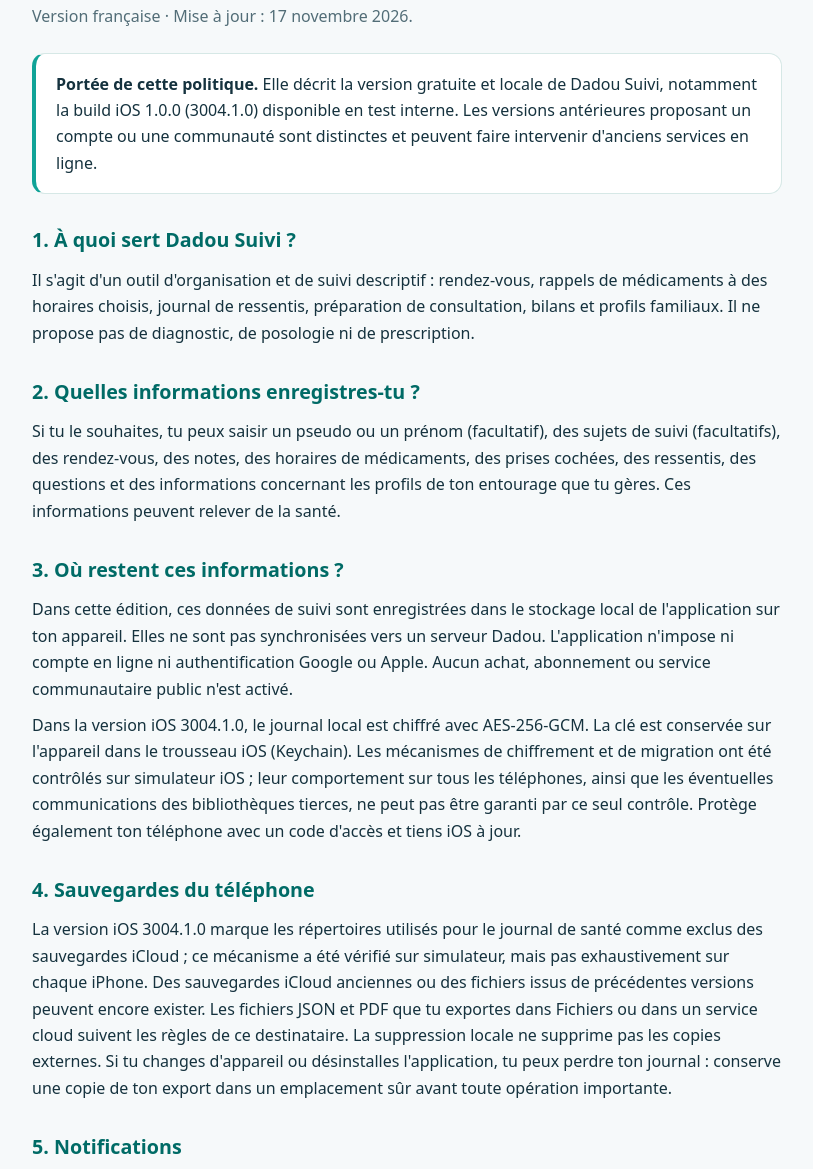
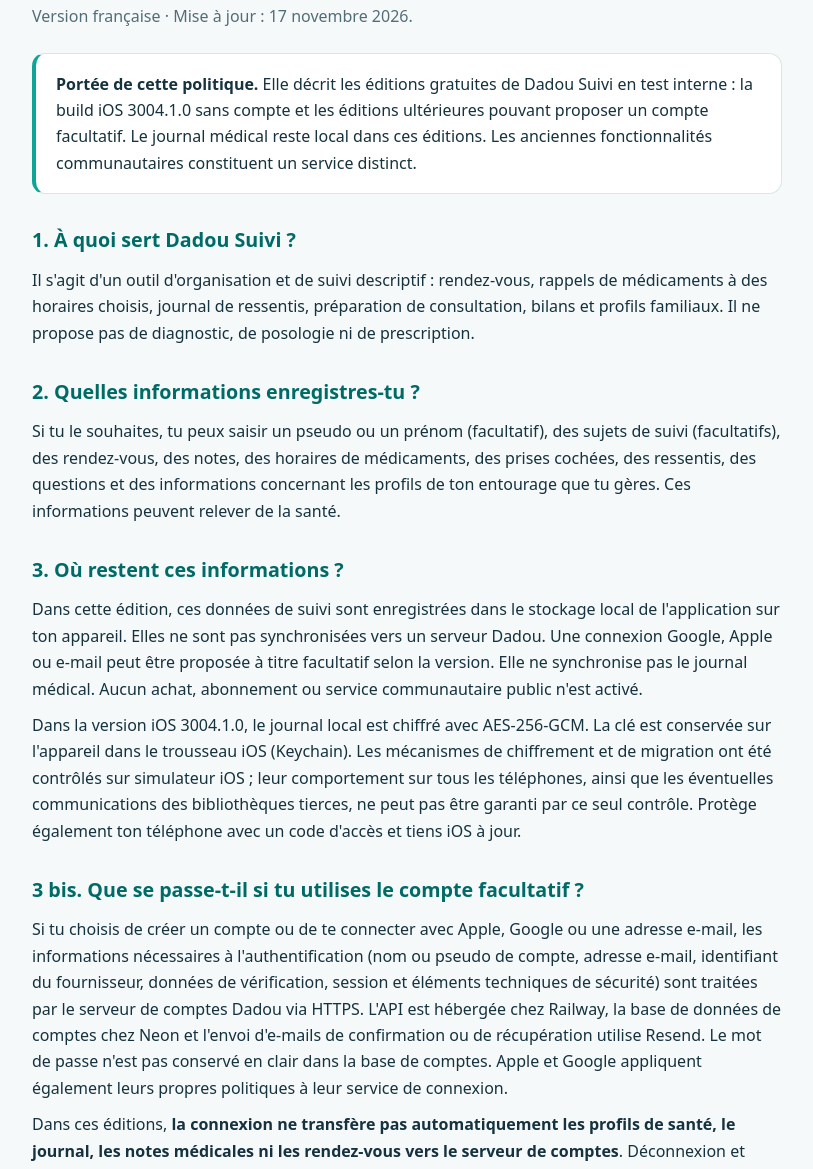
Before and after one commit to dadouloup/dadou-suivi-infos, a plain HTML site: page confidentialite/index.html in a window 1280 px wide. Shown: the part 205-1374 px from the top of the page, without its empty margins (233-1046 px from the left). Drawn offline with Linux system fonts and the light colour scheme.

Commit message:
docs(dadou): disclose optional Apple Google email account processing separately from local medical notes

```diff
--- a/confidentialite/index.html
+++ b/confidentialite/index.html
@@ -23,14 +23,17 @@ footer{border-top:1px solid #d9e7e9;margin-top:42px;padding-top:22px;font-size:.
 <nav><a href="../">← Dadou Suivi</a><span class="pill">Politique de confidentialité</span></nav>
 <h1>Comment sont utilisées tes données ?</h1>
 <p class="muted">Version française · Mise à jour : 17 novembre 2026.</p>
-<div class="notice"><strong>Portée de cette politique.</strong> Elle décrit la version gratuite et locale de Dadou Suivi, notamment la build iOS 1.0.0 (3004.1.0) disponible en test interne. Les versions antérieures proposant un compte ou une communauté sont distinctes et peuvent faire intervenir d'anciens services en ligne.</div>
+<div class="notice"><strong>Portée de cette politique.</strong> Elle décrit les éditions gratuites de Dadou Suivi en test interne : la build iOS 3004.1.0 sans compte et les éditions ultérieures pouvant proposer un compte facultatif. Le journal médical reste local dans ces éditions. Les anciennes fonctionnalités communautaires constituent un service distinct.</div>
 <h2>1. À quoi sert Dadou Suivi ?</h2>
 <p>Il s'agit d'un outil d'organisation et de suivi descriptif : rendez-vous, rappels de médicaments à des horaires choisis, journal de ressentis, préparation de consultation, bilans et profils familiaux. Il ne propose pas de diagnostic, de posologie ni de prescription.</p>
 <h2>2. Quelles informations enregistres-tu ?</h2>
 <p>Si tu le souhaites, tu peux saisir un pseudo ou un prénom (facultatif), des sujets de suivi (facultatifs), des rendez-vous, des notes, des horaires de médicaments, des prises cochées, des ressentis, des questions et des informations concernant les profils de ton entourage que tu gères. Ces informations peuvent relever de la santé.</p>
 <h2>3. Où restent ces informations ?</h2>
-<p>Dans cette édition, ces données de suivi sont enregistrées dans le stockage local de l'application sur ton appareil. Elles ne sont pas synchronisées vers un serveur Dadou. L'application n'impose ni compte en ligne ni authentification Google ou Apple. Aucun achat, abonnement ou service communautaire public n'est activé.</p>
+<p>Dans cette édition, ces données de suivi sont enregistrées dans le stockage local de l'application sur ton appareil. Elles ne sont pas synchronisées vers un serveur Dadou. Une connexion Google, Apple ou e-mail peut être proposée à titre facultatif selon la version. Elle ne synchronise pas le journal médical. Aucun achat, abonnement ou service communautaire public n'est activé.</p>
 <p>Dans la version iOS 3004.1.0, le journal local est chiffré avec AES-256-GCM. La clé est conservée sur l'appareil dans le trousseau iOS (Keychain). Les mécanismes de chiffrement et de migration ont été contrôlés sur simulateur iOS ; leur comportement sur tous les téléphones, ainsi que les éventuelles communications des bibliothèques tierces, ne peut pas être garanti par ce seul contrôle. Protège également ton téléphone avec un code d'accès et tiens iOS à jour.</p>
+<h2>3 bis. Que se passe-t-il si tu utilises le compte facultatif ?</h2>
+<p>Si tu choisis de créer un compte ou de te connecter avec Apple, Google ou une adresse e-mail, les informations nécessaires à l'authentification (nom ou pseudo de compte, adresse e-mail, identifiant du fournisseur, données de vérification, session et éléments techniques de sécurité) sont traitées par le serveur de comptes Dadou via HTTPS. L'API est hébergée chez Railway, la base de données de comptes chez Neon et l'envoi d'e-mails de confirmation ou de récupération utilise Resend. Le mot de passe n'est pas conservé en clair dans la base de comptes. Apple et Google appliquent également leurs propres politiques à leur service de connexion.</p>
+<p>Dans ces éditions, <strong>la connexion ne transfère pas automatiquement les profils de santé, le journal, les notes médicales ni les rendez-vous vers le serveur de comptes</strong>. Déconnexion et suppression du compte sont deux actions distinctes : la déconnexion ferme la session en ligne mais n'efface pas les données médicales locales, qui restent accessibles sur le téléphone sans verrouillage supplémentaire. La suppression du compte en ligne et l'effacement du journal local se demandent séparément dans l'application. Un changement d'appareil ne synchronise pas automatiquement ton journal.</p>
 <h2>4. Sauvegardes du téléphone</h2>
 <p>La version iOS 3004.1.0 marque les répertoires utilisés pour le journal de santé comme exclus des sauvegardes iCloud ; ce mécanisme a été vérifié sur simulateur, mais pas exhaustivement sur chaque iPhone. Des sauvegardes iCloud anciennes ou des fichiers issus de précédentes versions peuvent encore exister. Les fichiers JSON et PDF que tu exportes dans Fichiers ou dans un service cloud suivent les règles de ce destinataire. La suppression locale ne supprime pas les copies externes. Si tu changes d'appareil ou désinstalles l'application, tu peux perdre ton journal : conserve une copie de ton export dans un emplacement sûr avant toute opération importante.</p>
 <h2>5. Notifications</h2>
@@ -42,7 +45,7 @@ footer{border-top:1px solid #d9e7e9;margin-top:42px;padding-top:22px;font-size:.
 <h2>8. Durée, accès et effacement</h2>
 <p>Tu peux consulter les informations depuis l'application, les exporter, ou effacer les données locales avec une confirmation explicite. Les mécanismes de migration et de récupération peuvent conserver temporairement des copies locales de sécurité ; une demande d'effacement total vise aussi les répertoires historiques accessibles à l'application. Les données peuvent disparaître lors d'une désinstallation ou d'un incident affectant le stockage. Les fichiers exportés, anciennes sauvegardes système et données d'anciens comptes en ligne se gèrent séparément.</p>
 <h2>9. Données d'une version antérieure</h2>
-<p>Si tu as utilisé une ancienne version avec un compte en ligne ou des témoignages communautaires, la suppression des notes locales de la nouvelle édition ne supprime pas automatiquement les informations éventuellement conservées sur les anciens serveurs. Pour demander des renseignements ou un effacement lié à ces anciens services, écris au contact ci-dessous.</p>
+<p>Si tu utilises le compte facultatif ou si tu as utilisé une ancienne version avec un compte en ligne ou des témoignages communautaires, la suppression des notes locales ne supprime pas automatiquement les informations éventuellement conservées sur le serveur de comptes ou les anciens services. Pour demander des renseignements ou un effacement lié à ces anciens services, écris au contact ci-dessous.</p>
 <h2>10. Site web et hébergeur</h2>
 <p>Cette page est hébergée par <strong>GitHub Pages</strong>, un service de GitHub, Inc. Son hébergeur peut traiter certaines données techniques lors de la consultation du site (par exemple une adresse IP) selon ses pratiques et sa <a href="https://docs.github.com/fr/site-policy/privacy-policies/github-general-privacy-statement" rel="noopener noreferrer">politique de confidentialité</a>. Cette page n'intègre aucun formulaire, script publicitaire ou outil d'analyse ajouté par Dadou Suivi.</p>
 <p><strong>Hébergement :</strong> GitHub, Inc. — 88 Colin P. Kelly Jr. St., San Francisco, CA 94107, États-Unis. Le site est publié sous un nom de projet ; le régime légal des mentions applicables à l'édition non professionnelle et les autres obligations d'information sont à apprécier selon la situation réelle de l'éditeur.</p>
```
